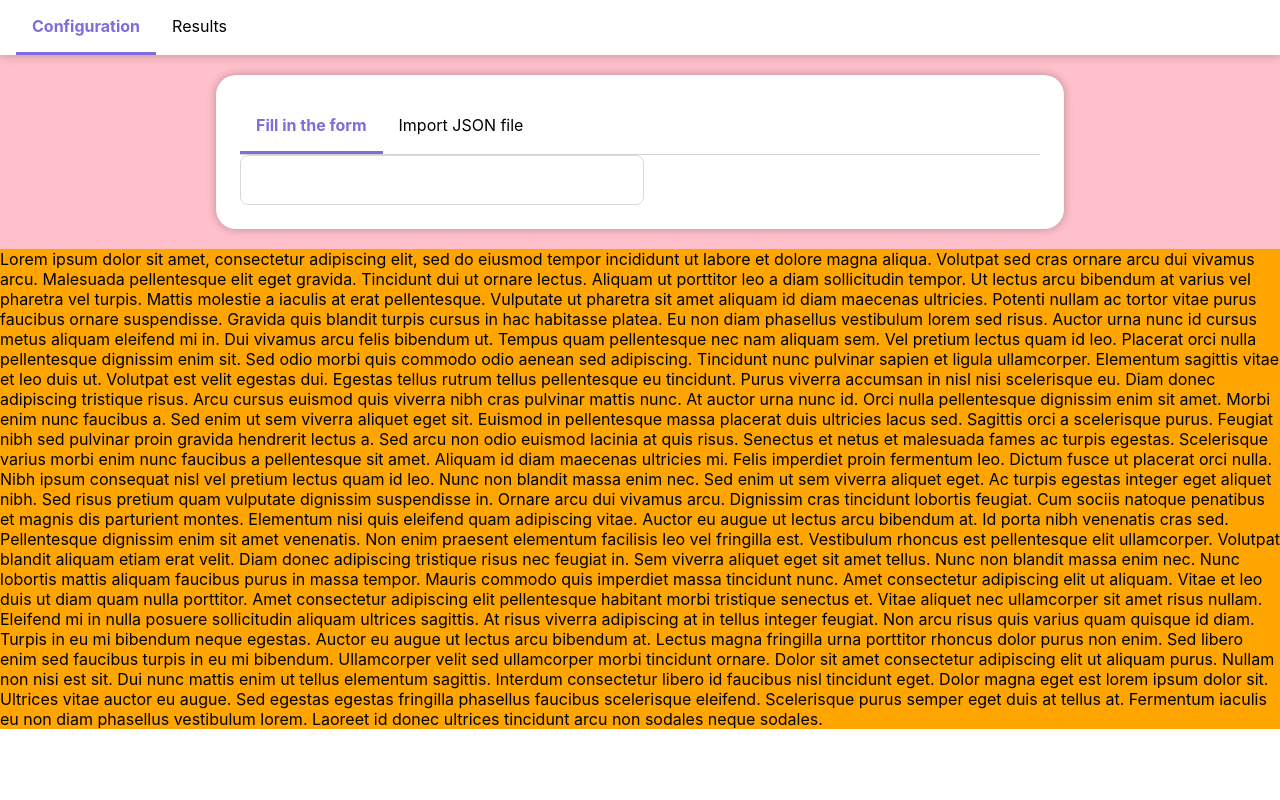
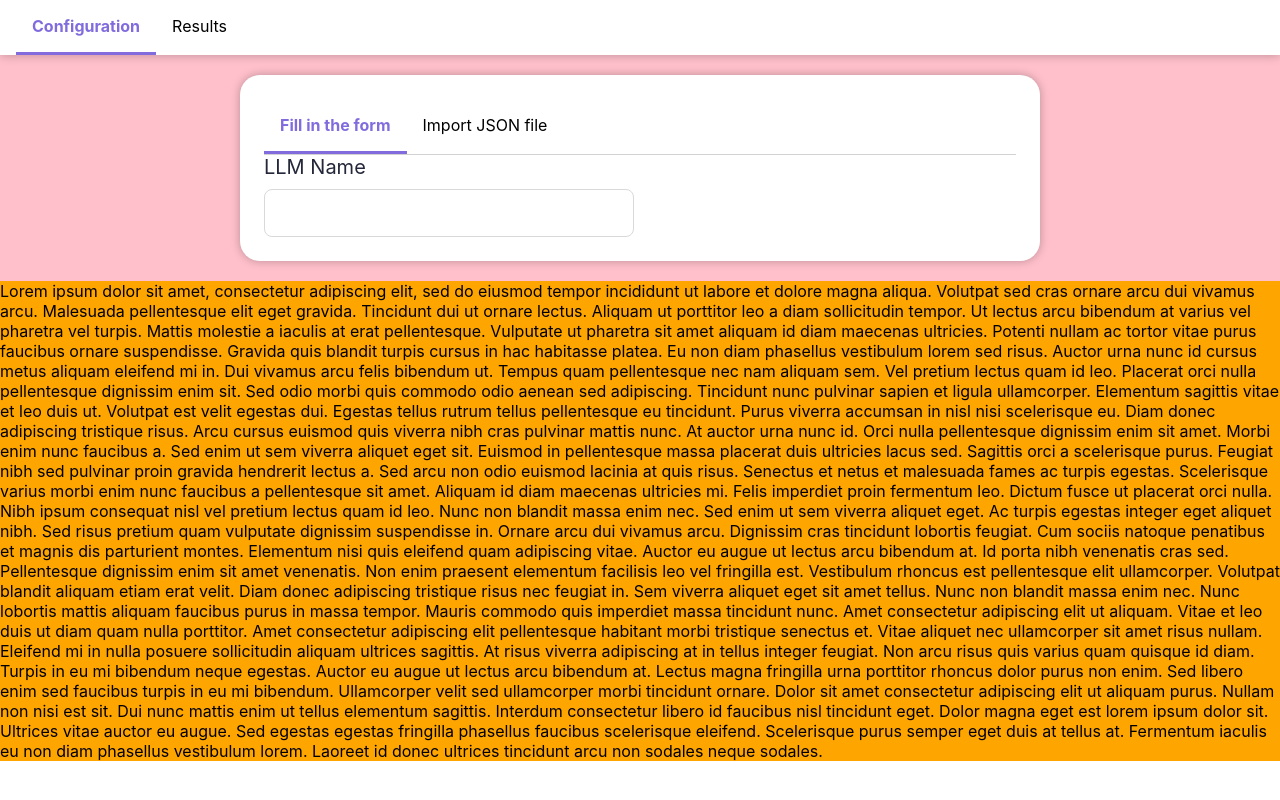
Before and after one commit to geodes-sms/PromptSLR, a React (Create React App) app in the folder front/: page / in a window 1280 px wide. Built offline with nearby package versions, Linux system fonts and the light colour scheme.

Commit message:
Improve some styles - Add lable to the props of dropdown selector

```diff
--- a/front/src/App.scss
+++ b/front/src/App.scss
@@ -1,3 +1,13 @@
 .App {
   background-color: #f1ecec;
 }
+
+body {
+  * {
+    box-sizing: border-box;
+  }
+}
+
+p {
+  margin: 0;
+}
--- a/front/src/components/ConfigurationForm/ConfigurationForm.tsx
+++ b/front/src/components/ConfigurationForm/ConfigurationForm.tsx
@@ -7,6 +7,7 @@ function ConfigurationForm() {
   return (
     <div>
       <DropdownSelector
+        label={"LLM Name"}
         dropdownItems={["ChatGPT", "Trainable", "Custom URL"]}
         selectedItem={LLMName}
         setSelectedItem={setLLMName}
--- a/front/src/components/DropdownSelector/DropdownSelector.tsx
+++ b/front/src/components/DropdownSelector/DropdownSelector.tsx
@@ -2,6 +2,7 @@ import React, { useEffect, useState } from "react";
 import "./styles.scss";
 
 const DropdownSelector = (props: {
+  label: string;
   dropdownItems: string[];
   selectedItem: string;
   setSelectedItem: (item: string) => void;
@@ -39,6 +40,8 @@ const DropdownSelector = (props: {
   };
 
   return (
+    <div className="dropdown-selector-container">
+      <p className="dropdown-selector-label">{props.label}</p>
       <div
         className="dropdown-selection-button"
         onClick={() => setIsDropdownOpen(!isDropdownOpen)}
@@ -67,6 +70,7 @@ const DropdownSelector = (props: {
           {createDropDownItemsUI()}
         </div>
       </div>
+    </div>
   );
 };
 
--- a/front/src/components/DropdownSelector/styles.scss
+++ b/front/src/components/DropdownSelector/styles.scss
@@ -1,3 +1,13 @@
+.dropdown-selector-container {
+  display: flex;
+  flex-direction: column;
+}
+
+.dropdown-selector-label {
+  color: #24273a;
+  font-size: 20px;
+  margin-bottom: 10px;
+}
 .dropdown-selection-button {
   width: 370px;
   height: 48px;
@@ -8,13 +18,10 @@
   font-size: 16px;
   color: #8c8fa1;
   cursor: pointer;
-  //   transition: 0.4s cubic-bezier(0.72, 0.02, 0, 0.94);
   border: 1px solid #d9d9d9;
   position: relative;
   border-radius: 8px;
   padding: 0 16px;
-
-  //   z-index: 2;
 
   .dropdown-title {
     font-size: 16px;
@@ -39,7 +46,6 @@
     .arrow-icon {
       margin-right: 8px;
       margin-bottom: -6px;
-      //   transition: 0.5s;
       -webkit-touch-callout: none;
       -webkit-user-select: none;
       -khtml-user-select: none;
@@ -63,19 +69,15 @@
     flex-direction: column;
     border: 1px solid #d9d9d9;
     border-radius: 8px;
-    // transition: 0.3s cubic-bezier(0.18, 0.89, 0.32, 1.28);
     transition: opacity 0.2s;
 
     visibility: hidden;
     opacity: 0;
     position: absolute;
     width: 370px;
-    //
-    // height: 0;
-    top: 49px;
+    top: 47px;
     cursor: auto;
     left: -1px;
-    // z-index: 3;
   }
 
   .dropdown-item {
@@ -87,6 +89,7 @@
     cursor: pointer;
     align-items: center;
     padding: 8px;
+    height: 35px;
     border-radius: 4px;
 
     &:hover,
```
Lines whose indentation alone changed are shown as unchanged.
